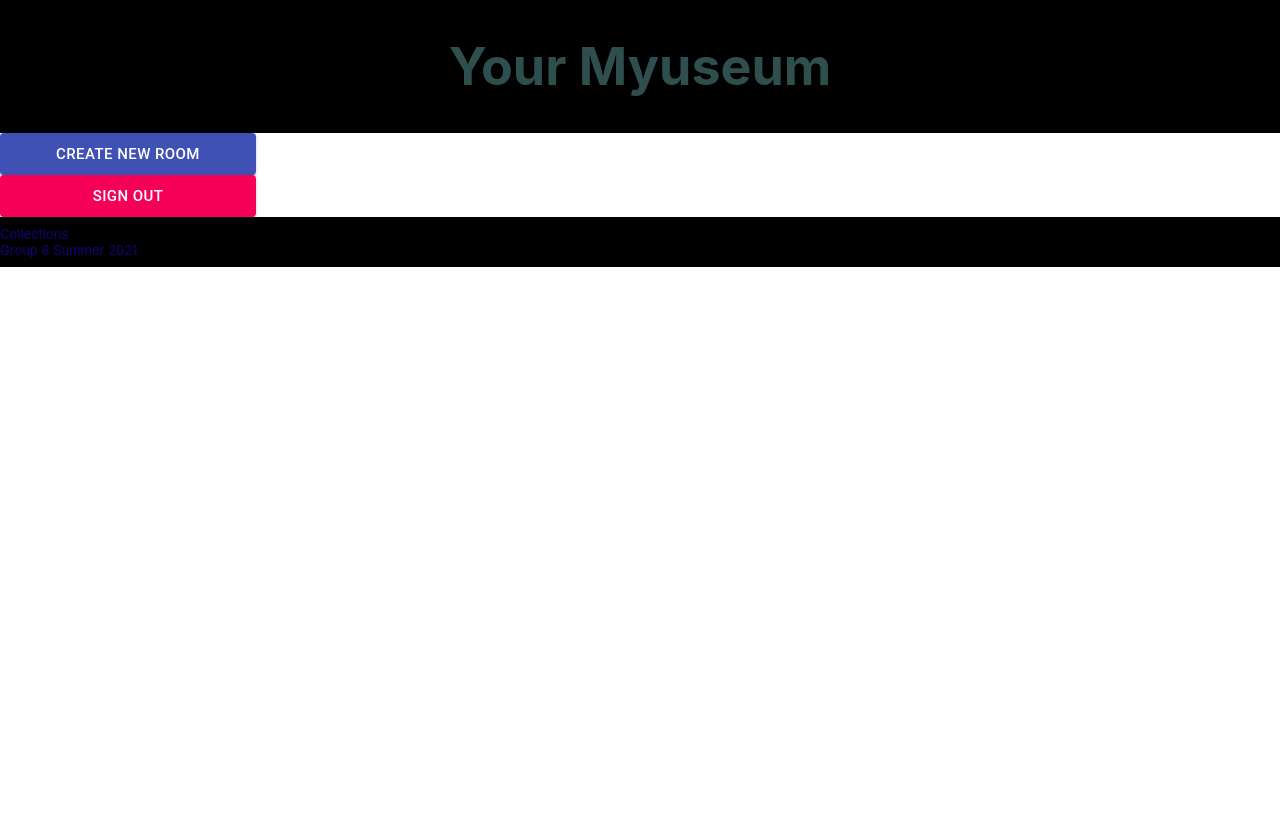
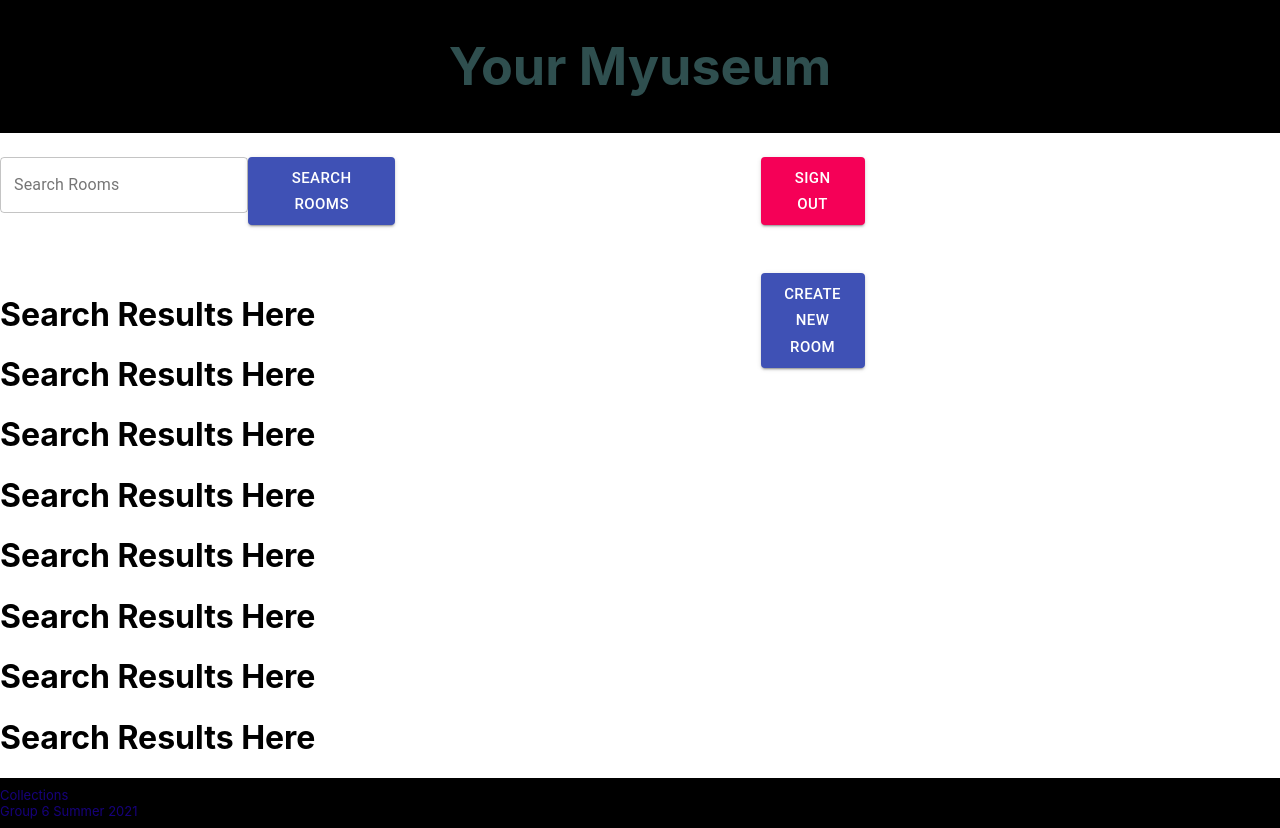
Before and after one commit to MichaelSedlack/Collections, a React (Create React App) app in the folder frontend/: page /museum in a window 1280 px wide. Before the commit the page ends 800 px from the top, so only its background shows below. Built offline with nearby package versions, Linux system fonts and the light colour scheme.

Commit message:
added grid layout to page

```diff
--- a/frontend/src/components/Museum.js
+++ b/frontend/src/components/Museum.js
@@ -2,6 +2,8 @@ import React, { useEffect, useState } from 'react';
 import CreateRoomForm from './CreateRoomForm';
 import Button from '@material-ui/core/Button';
 import TextField from '@material-ui/core/TextField';
+import Grid from '@material-ui/core/Grid';
+
 
 function Museum() {
 
@@ -23,23 +25,64 @@ function Museum() {
     if(cancelButton){
         return(
             <div id="museumDiv">
-            <br />
-            <span id="createNewRoomFormResult" >{createRoomForm}</span>
-            {cancelButton ? <Button variant="contained" size="large" color="secondary" type="submit" id="cancelButton" className="buttons" value="Cancel" onClick={()=>{cancelClicked()}}>Cancel</Button> : null}
-            <br />
-            <Button variant="contained" size="large" color="primary" type="submit" id="loginButton" className="buttons" value="Sign Out" onClick={()=>{window.location.href = '/'}}>Sign Out</Button> <br />
-        </div>
+                <Grid container spacing={3}>
+                    <Grid item xs={12}/>
+                    <Grid item xs={7} >
+                        <TextField id="outlined-basic" label="Search Rooms" variant="outlined" />
+                        <Button variant="contained" size="large" color="primary" type="submit" id="searchButton" className="buttons" value="Search" onClick={()=>{alert("search button clicked!")}}>Search Rooms</Button>
+                    </Grid>
+                    <Grid item xs={5}>
+                        <Button variant="contained" size="large" color="secondary" type="submit" id="loginButton" className="buttons" value="Sign Out" onClick={()=>{window.location.href = '/'}}>Sign Out</Button> <br />
+                    </Grid>
+                    <Grid item xs={12}/>
+                    <Grid item xs={7}>
+                        <h1>Search Results Here</h1>
+                        <h1>Search Results Here</h1>
+                        <h1>Search Results Here</h1>
+                        <h1>Search Results Here</h1>
+                        <h1>Search Results Here</h1>
+                        <h1>Search Results Here</h1>
+                        <h1>Search Results Here</h1>
+                        <h1>Search Results Here</h1>
+                    </Grid>
+                    <Grid item xs={5} sm={5}>
+                        <span id="createNewRoomFormResult" >{createRoomForm}</span><br />
+                        {cancelButton ? <Button variant="contained" size="large" color="secondary" type="submit" id="cancelButton" className="buttons" value="Cancel" onClick={()=>{cancelClicked()}}>Cancel</Button> : null}
+                    </Grid>
+                </Grid>
+            </div>
         )
     }
     else{
         return(
             <div>
-                <Button variant="contained" size="large" color="primary" type="submit" id="createRoomFormButton" className="buttons" value="Create New Room" onClick={() => createNewRoomForm()}>Create New Room</Button><br />
-                <Button variant="contained" size="large" color="secondary" type="submit" id="loginButton" className="buttons" value="Sign Out" onClick={()=>{window.location.href = '/'}}>Sign Out</Button> <br />
+                <Grid container spacing={3}>
+                    <Grid item xs={12} />
+                    <Grid item xs={7} >
+                        <TextField id="outlined-basic" label="Search Rooms" variant="outlined" />
+                        <Button variant="contained" size="large" color="primary" type="submit" id="searchButton" className="buttons" value="Search" onClick={()=>{alert("search button clicked!")}}>Search Rooms</Button>
+                    </Grid>
+                    <Grid item xs={5}>
+                        <Button variant="contained" size="large" color="secondary" type="submit" id="loginButton" className="buttons" value="Sign Out" onClick={()=>{window.location.href = '/'}}>Sign Out</Button> <br />
+                    </Grid>
+                    <Grid item xs={12}/>
+                    <Grid item xs={7}>
+                        <h1>Search Results Here</h1>
+                        <h1>Search Results Here</h1>
+                        <h1>Search Results Here</h1>
+                        <h1>Search Results Here</h1>
+                        <h1>Search Results Here</h1>
+                        <h1>Search Results Here</h1>
+                        <h1>Search Results Here</h1>
+                        <h1>Search Results Here</h1>
+                    </Grid>
+                    <Grid item xs={5}>
+                        <Button variant="contained" size="large" color="primary" type="submit" id="createRoomFormButton" className="buttons" value="Create New Room" onClick={() => createNewRoomForm()}>Create New Room</Button><br />
+                    </Grid>
+                </Grid>
             </div>
         )
     }
-
 }
 
 export default Museum;
```
